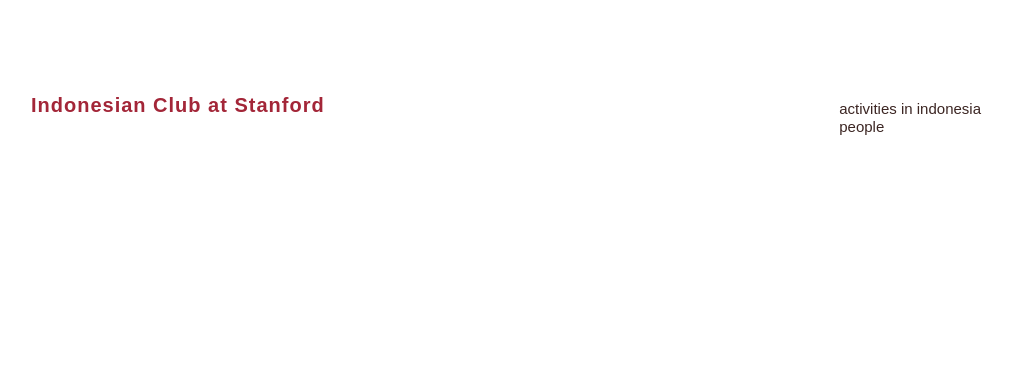
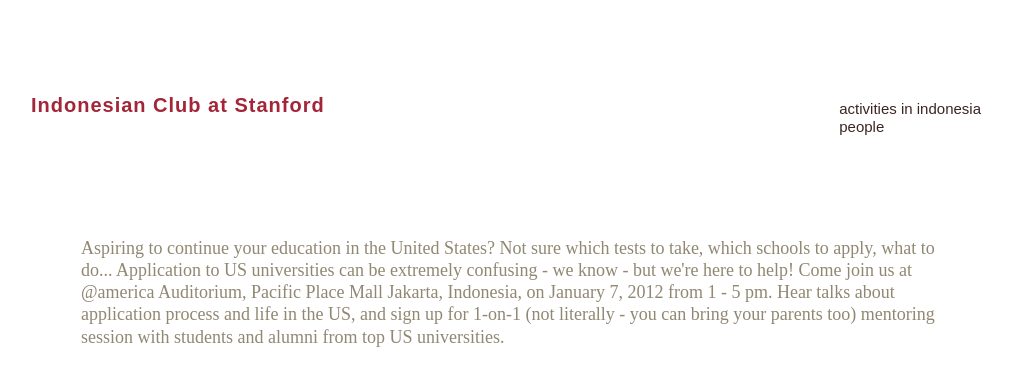
Before and after one commit to StanfordICS/stanfordics.github.com, a Jekyll site: the page built from activities_indonesia/index.html, in a window 1280 px wide. Shown: the top 386 px of the page, without its empty margins (129-1140 px from the left). Built offline with Jekyll 4.4.1, drawn with Linux system fonts in a browser that asks for light colours; some web fonts are replaced.

Commit message:
Try adding content to activities_indonesia

```diff
--- a/activities_indonesia/index.html
+++ b/activities_indonesia/index.html
@@ -3,3 +3,8 @@
 title: Activities in Indonesia
 id: indonesia_events
 ---
+
+<section class="leadin">
+Aspiring to continue your education in the United States? Not sure which tests to take, which schools to apply, what to do... Application to US universities can be extremely confusing - we know - but we're here to help!
+Come join us at @america Auditorium, Pacific Place Mall Jakarta, Indonesia, on January 7, 2012 from 1 - 5 pm. Hear talks about application process and life in the US, and sign up for 1-on-1 (not literally - you can bring your parents too) mentoring session with students and alumni from top US universities.
+</section>
```
